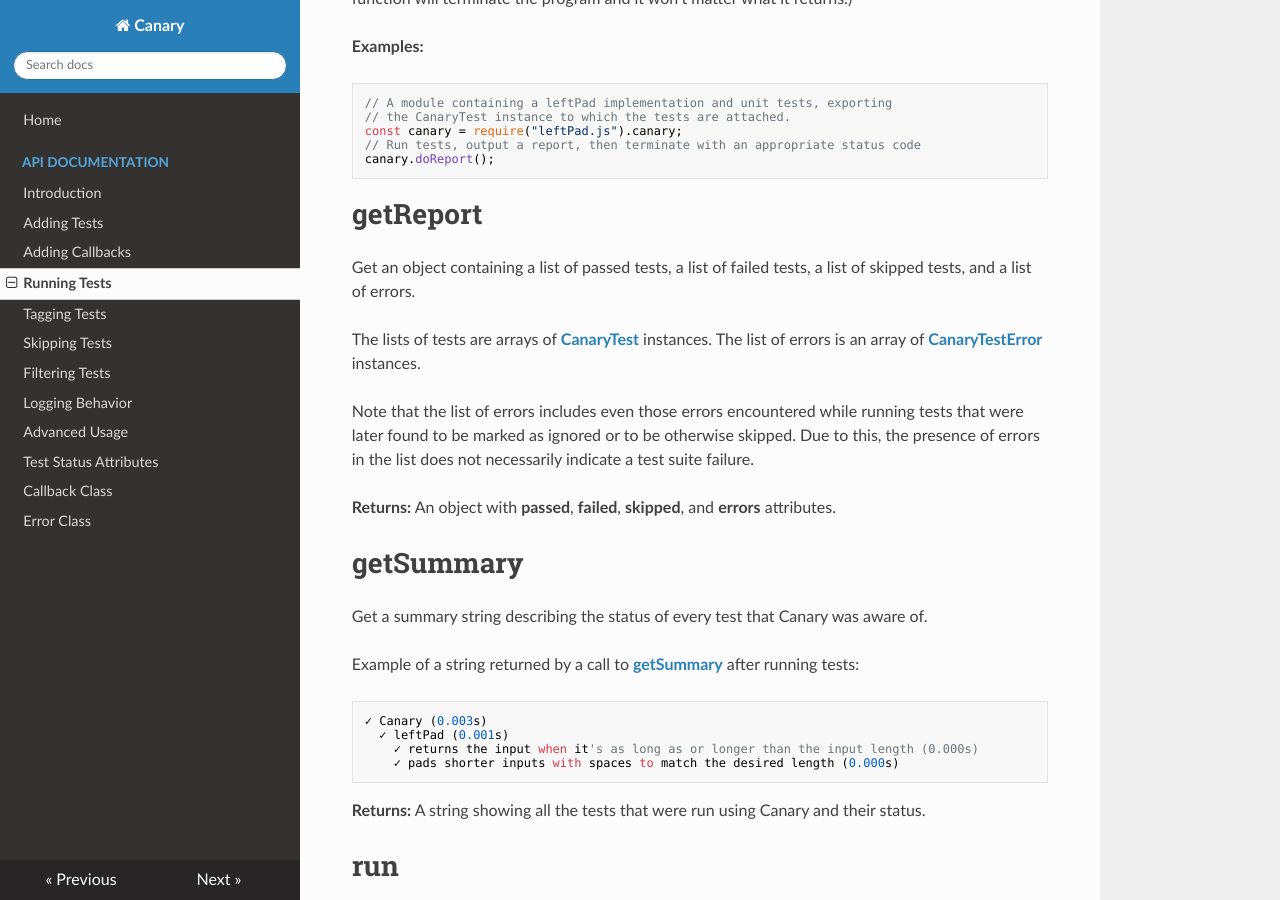
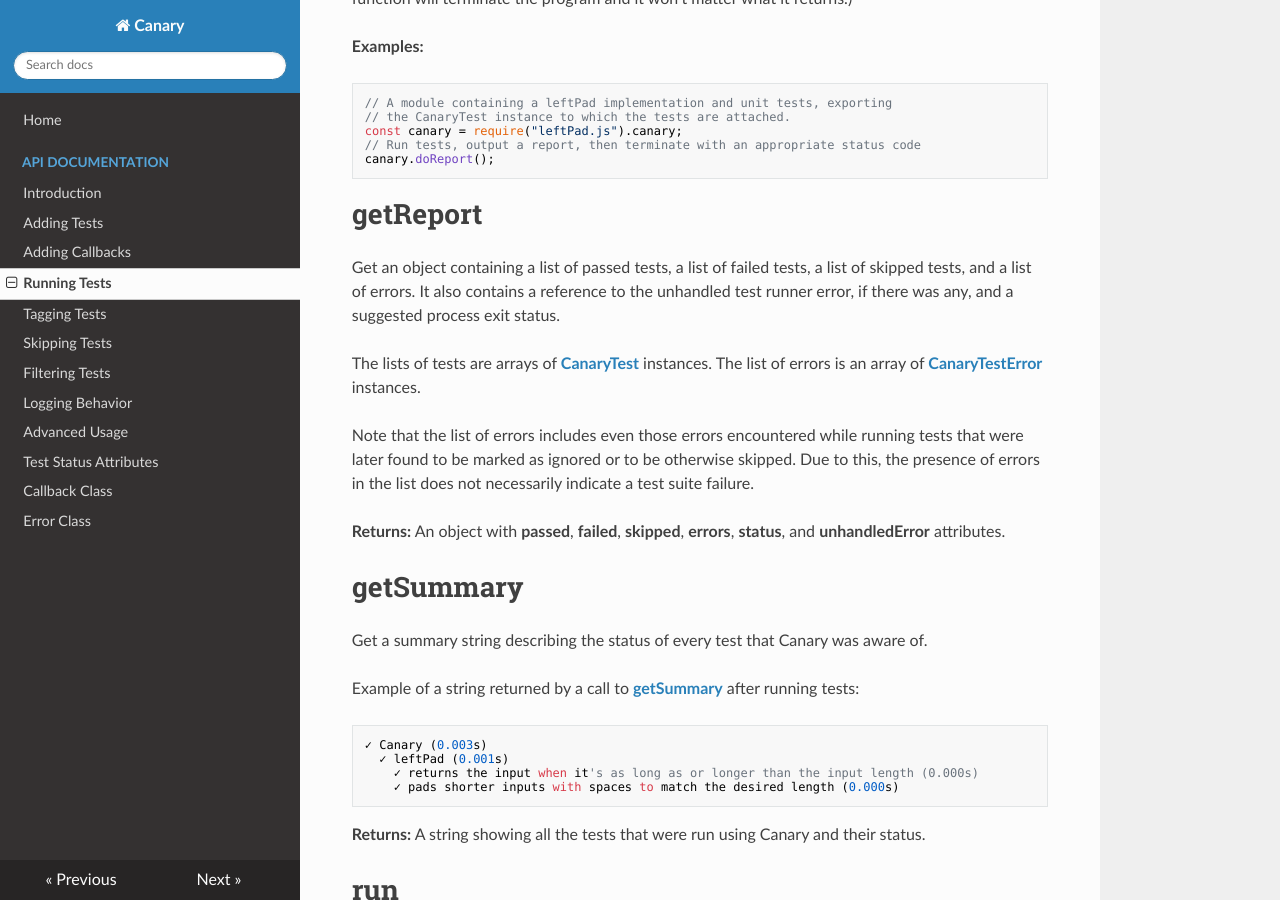
Before and after one commit to Mapita/Canary, an MkDocs documentation site: the page built from docs/api-running-tests.md, in a window 1280 px wide and 900 px high, scrolled down 1336 px. Built offline with MkDocs 1.6.1, drawn with Linux system fonts in a browser that asks for light colours; nearby versions of some CDN libraries; old or Windows-style settings are respelled for this version of MkDocs.

Commit message:
More complete docs for getReport return value

```diff
--- a/docs/api-running-tests.md
+++ b/docs/api-running-tests.md
@@ -39,14 +39,13 @@ canary.doReport();
 
 # getReport
 
-Get an object containing a list of passed tests, a list of failed tests, a list of skipped tests, and a list of errors.
+Get an object containing a list of passed tests, a list of failed tests, a list of skipped tests, and a list of errors. It also contains a reference to the unhandled test runner error, if there was any, and a suggested process exit status.
 
 The lists of tests are arrays of [**CanaryTest**](api-introduction.md) instances. The list of errors is an array of [**CanaryTestError**](api-error-class.md) instances.
 
 Note that the list of errors includes even those errors encountered while running tests that were later found to be marked as ignored or to be otherwise skipped. Due to this, the presence of errors in the list does not necessarily indicate a test suite failure.
 
-
-**Returns:** An object with **passed**, **failed**, **skipped**, and **errors** attributes.
+**Returns:** An object with **passed**, **failed**, **skipped**, **errors**, **status**, and **unhandledError** attributes.
 
 # getSummary
 
```
